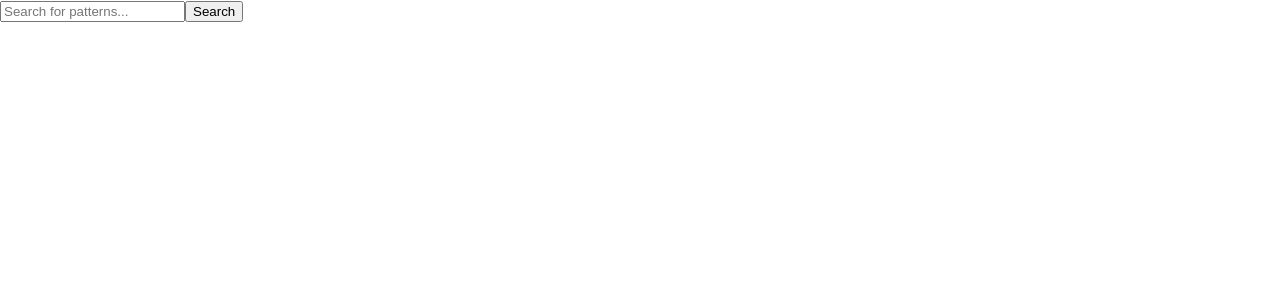
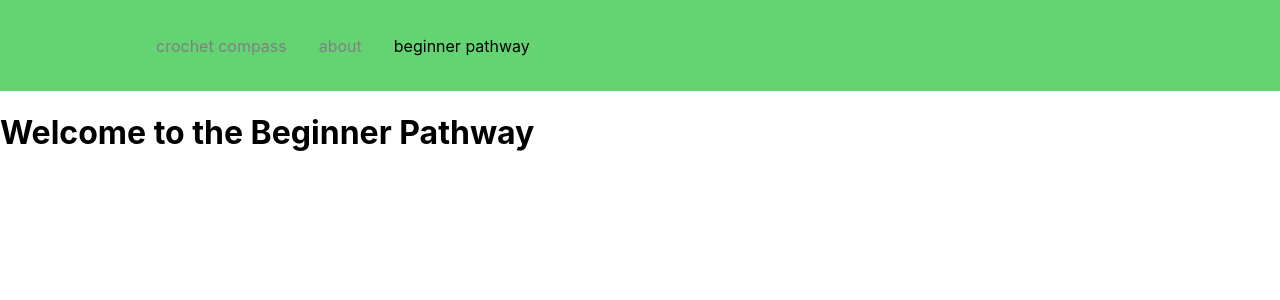
Before and after one commit to ellasyoung/crochet-compass, a React (Create React App) app in the folder client/: page /events in a window 1280 px wide. Shown: the top 300 px of the page. Built offline with nearby package versions, Linux system fonts and the light colour scheme.

Commit message:
Adding pages & navbar functionality

```diff
--- a/client/package.json
+++ b/client/package.json
@@ -10,7 +10,7 @@
     "react": "^18.3.1",
     "react-dom": "^18.3.1",
     "react-icons": "^5.2.1",
-    "react-router-dom": "^6.24.0",
+    "react-router-dom": "^6.24.1",
     "react-scripts": "5.0.1",
     "styled-components": "^5.3.10",
     "web-vitals": "^2.1.4"
--- a/client/src/App.js
+++ b/client/src/App.js
@@ -1,13 +1,28 @@
-import React from 'react';
-import './App.css';
-import SearchBar from './components/SearchBar';
+// filename -App.js
+
+import React from "react";
+import "./App.css";
+import Navbar from "./components/Navbar";
+import {
+    BrowserRouter as Router,
+    Routes,
+    Route,
+} from "react-router-dom";
+import Home from "./pages";
+import About from "./pages/about";
+import BeginnerPathway from "./pages/beginnerPathway";
 
 function App() {
-  return (
-    <div className="App">
-      <SearchBar/>
-    </div>
-  );
+    return (
+        <Router>
+            <Navbar />
+            <Routes>
+                <Route path="/" element={<Home />} />
+                <Route path="/about" element={<About />} />
+                <Route path="/events" element={<BeginnerPathway />} />
+            </Routes>
+        </Router>
+    );
 }
 
 export default App;
--- /dev/null
+++ b/client/src/components/Navbar/NavbarElements.js
@@ -0,0 +1,84 @@
+// components/Navbar/navbarElements.js
+
+import { FaBars } from "react-icons/fa";
+import { NavLink as Link } from "react-router-dom";
+import styled from "styled-components";
+
+export const Nav = styled.nav`
+    background: #63d471;
+    height: 85px;
+    display: flex;
+    justify-content: space-between;
+    padding: 0.2rem calc((100vw - 1000px) / 2);
+    z-index: 12;
+    position: relative;
+`;
+
+export const NavLink = styled(Link)`
+    color: #808080;
+    display: flex;
+    align-items: center;
+    text-decoration: none;
+    padding: 0 1rem;
+    height: 100%;
+    cursor: pointer;
+    &.active {
+        color: #000000;
+    }
+`;
+
+export const Bars = styled(FaBars)`
+    display: none;
+    color: #808080;
+    @media screen and (max-width: 768px) {
+        display: block;
+        position: absolute;
+        top: 0;
+        right: 0;
+        transform: translate(-100%, 75%);
+        font-size: 1.8rem;
+        cursor: pointer;
+    }
+`;
+
+export const NavMenu = styled.div`
+    display: flex;
+    align-items: center;
+    margin-right: -24px;
+    @media screen and (max-width: 768px) {
+        display: ${({ isOpen }) => (isOpen ? 'flex' : 'none')};
+        flex-direction: column;
+        width: 100%;
+        position: absolute;
+        top: 85px;
+        left: 0;
+        background: #63d471;
+    }
+`;
+
+export const NavBtn = styled.nav`
+    display: flex;
+    align-items: center;
+    margin-right: 24px;
+    @media screen and (max-width: 768px) {
+        display: none;
+    }
+`;
+
+export const NavBtnLink = styled(Link)`
+    border-radius: 4px;
+    background: #808080;
+    padding: 10px 22px;
+    color: #000000;
+    outline: none;
+    border: none;
+    cursor: pointer;
+    transition: all 0.2s ease-in-out;
+    text-decoration: none;
+    margin-left: 24px;
+    &:hover {
+        transition: all 0.2s ease-in-out;
+        background: #fff;
+        color: #808080;
+    }
+`;
--- /dev/null
+++ b/client/src/components/Navbar/index.js
@@ -0,0 +1,36 @@
+import React, { useState } from "react";
+import {
+    Nav,
+    NavLink,
+    Bars,
+    NavMenu,
+} from "./NavbarElements";
+
+const Navbar = () => {
+    const [isOpen, setIsOpen] = useState(false);
+
+    const toggleMenu = () => {
+        setIsOpen(!isOpen);
+    };
+
+    return (
+        <>
+            <Nav>
+                <Bars onClick={toggleMenu} />
+                <NavMenu isOpen={isOpen}>
+                    <NavLink to="/" onClick={toggleMenu}>
+                        crochet compass
+                    </NavLink>
+                    <NavLink to="/about" onClick={toggleMenu}>
+                        about
+                    </NavLink>
+                    <NavLink to="/events" onClick={toggleMenu}>
+                        beginner pathway
+                    </NavLink>
+                </NavMenu>
+            </Nav>
+        </>
+    );
+};
+
+export default Navbar;
--- a/client/src/index.js
+++ b/client/src/index.js
@@ -1,17 +1,13 @@
-import React from 'react';
-import ReactDOM from 'react-dom/client';
-import './index.css';
-import App from './App';
-import reportWebVitals from './reportWebVitals';
+import React from "react";
+import ReactDOM from "react-dom/client";
+import "./index.css";
+import App from "./App";
 
-const root = ReactDOM.createRoot(document.getElementById('root'));
+const root = ReactDOM.createRoot(
+    document.getElementById("root")
+);
 root.render(
-  <React.StrictMode>
-    <App />
-  </React.StrictMode>
+    <React.StrictMode>
+        <App />
+    </React.StrictMode>
 );
-
-// If you want to start measuring performance in your app, pass a function
-// to log results (for example: reportWebVitals(console.log))
-// or send to an analytics endpoint. Learn more: https://bit.ly/CRA-vitals
-reportWebVitals();
--- a/client/src/pages/about.js
+++ b/client/src/pages/about.js
@@ -0,0 +1,20 @@
+import React from "react";
+
+const About = () => {
+    return (
+        <div
+            style={{
+                display: "flex",
+                justifyContent: "centre",
+                alignItems: "centre",
+                height: "100vh",
+            }}
+        >
+            <h1>
+                About Crochet Compass
+            </h1>
+        </div>
+    );
+};
+
+export default About;
--- a/client/src/pages/beginnerPathway.js
+++ b/client/src/pages/beginnerPathway.js
@@ -0,0 +1,18 @@
+import React from "react";
+
+const BeginnerPathway = () => {
+    return (
+        <div
+            style={{
+                display: "flex",
+                justifyContent: "centre",
+                alignItems: "centre",
+                height: "100vh",
+            }}
+        >
+            <h1>Welcome to the Beginner Pathway</h1>
+        </div>
+    );
+};
+
+export default BeginnerPathway;
--- a/client/src/pages/index.js
+++ b/client/src/pages/index.js
@@ -0,0 +1,20 @@
+// pages/index.js
+
+import React from 'react';
+
+const Home = () => {
+  return (
+    <div
+      style={{
+        display: 'flex',
+        justifyContent: 'centre',
+        alignItems: 'centre',
+        height: '100vh'
+      }}
+    >
+      <h1>Welcome to Crochet Compass</h1>
+    </div>
+  );
+};
+
+export default Home;
--- a/package.json
+++ b/package.json
@@ -15,7 +15,9 @@
     "express": "^4.19.2",
     "mongodb": "^6.8.0",
     "mongoose": "^8.4.4",
-    "react-router-dom": "^6.24.0"
+    "react-icons": "^5.2.1",
+    "react-router-dom": "^6.24.0",
+    "styled-components": "^6.1.11"
   },
   "devDependencies": {
     "nodemon": "^3.1.4"
```
Also changed, not shown: 2 other files (tests, documents, lock files or other folders).
